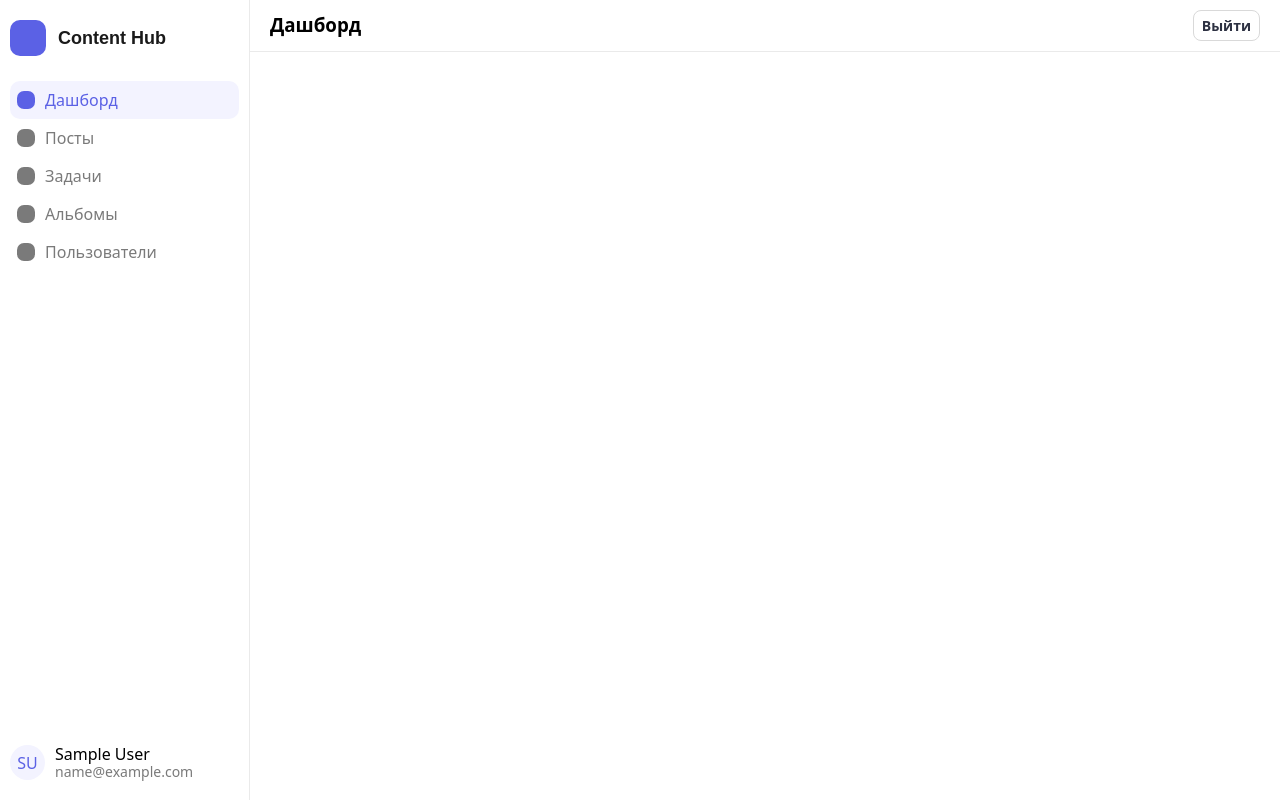
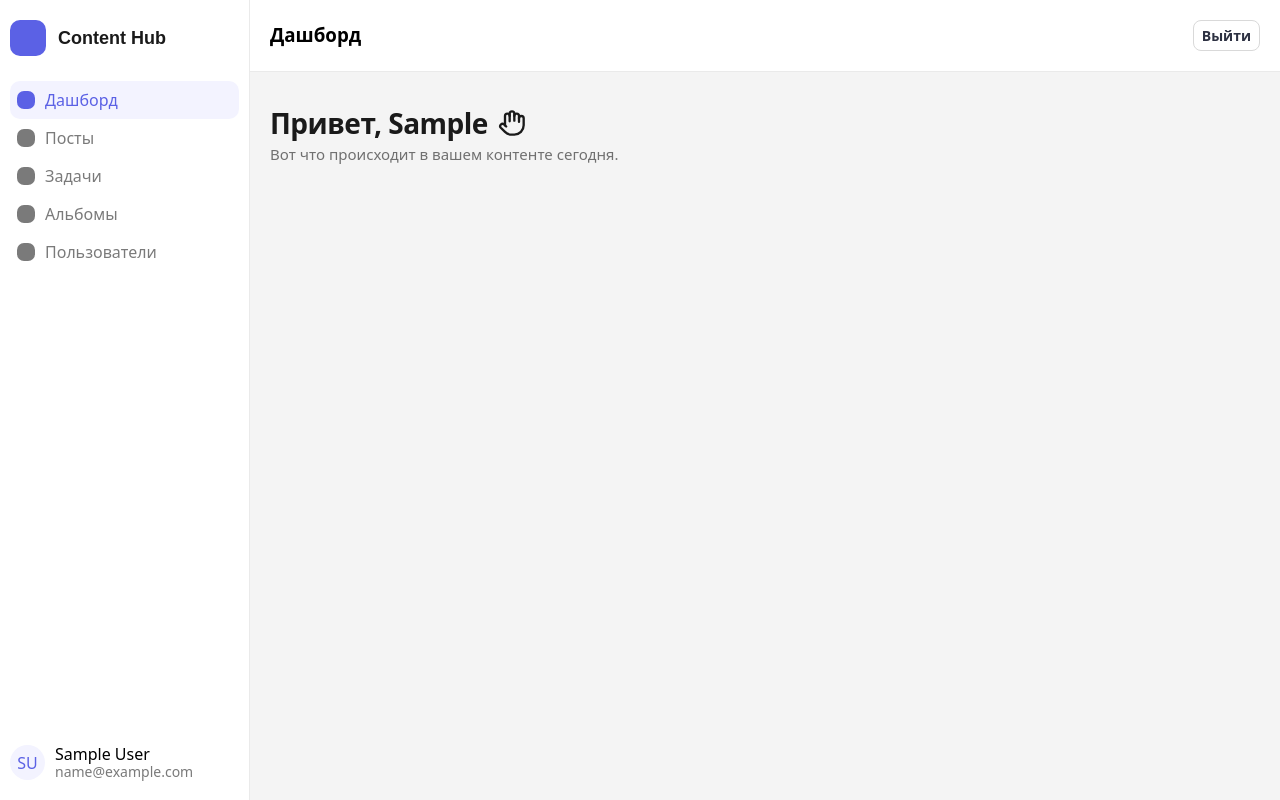
Before and after one commit to YAHOR-RUDZIANKOU/content-dashboard, a React (Vite) app: page / in a window 1280 px wide. Built offline with nearby package versions, Linux system fonts and the light colour scheme; sample sign-in values are in the browser's storage.

Commit message:
feat(dashboard): add welcome greeting banner inside main container

```diff
--- a/package.json
+++ b/package.json
@@ -13,6 +13,7 @@
     "@reduxjs/toolkit": "^2.12.0",
     "axios": "^1.19.0",
     "framer-motion": "^13.1.0",
+    "lucide-react": "^1.31.0",
     "react": "^19.2.8",
     "react-dom": "^19.2.8",
     "react-redux": "^9.3.0",
--- a/src/pages/Dashboard/Dashboard.module.css
+++ b/src/pages/Dashboard/Dashboard.module.css
@@ -1,7 +1,37 @@
+.dashboard__wrapper {
+  display: flex;
+  flex-direction: column;
+  min-height: 100vh;
+}
+
 .header__container {
   display: flex;
   justify-content: space-between;
   align-items: center;
-  padding: 10px 20px;
-  border-bottom: 1px solid #EAEAEA;
+  padding: 20px;
+  border-bottom: 1px solid #eaeaea;
 }
+
+.dashboard__main {
+  background-color: #f4f4f4;
+  padding: 30px 20px;
+  height: 100%;
+  flex-grow: 1;
+}
+
+.dashboard__title {
+  color: #1a1a1a;
+  font-size: 28px;
+  font-weight: 700;
+  letter-spacing: -0.5px;
+  display: flex;
+  align-items: center;
+  gap: 10px;
+}
+
+.dashboard__subtitle {
+  color: #707070;
+  font-size: 15px;
+  font-weight: 400;
+  line-height: 1.4;
+}
--- a/src/pages/Dashboard/Dashboard.tsx
+++ b/src/pages/Dashboard/Dashboard.tsx
@@ -1,10 +1,17 @@
 import classes from "./Dashboard.module.css";
 import Button from "../../components/UI/Button/Button";
-import { useAppDispatch } from "../../store/index";
+import { useAppDispatch, useAppSelector } from "../../store/index";
 import { logout } from "../../store/slices/authSlice";
+import { Hand } from "lucide-react";
+
+const getFirstName = (name: string) => {
+  if (!name) return "";
+  return name.split(" ")[0];
+};
 
 const Dashboard = () => {
   const dispath = useAppDispatch();
+  const { user } = useAppSelector((state) => state.auth);
   return (
     <div className={classes.dashboard__wrapper}>
       <header>
@@ -15,6 +22,16 @@ const Dashboard = () => {
           </Button>
         </div>
       </header>
+      <main className={classes.dashboard__main}>
+        <div className={classes.dashboard__title}>
+          <div>Привет, {getFirstName(user?.name ?? "")}</div>
+          <Hand size={28} />
+        </div>
+        <div className={classes.dashboard__subtitle}>
+          Вот что происходит в вашем контенте сегодня.
+        </div>
+        <div className={classes.cards__wrapper}></div>
+      </main>
     </div>
   );
 };
```
Also changed, not shown: 1 other file (tests, documents, lock files or other folders).
